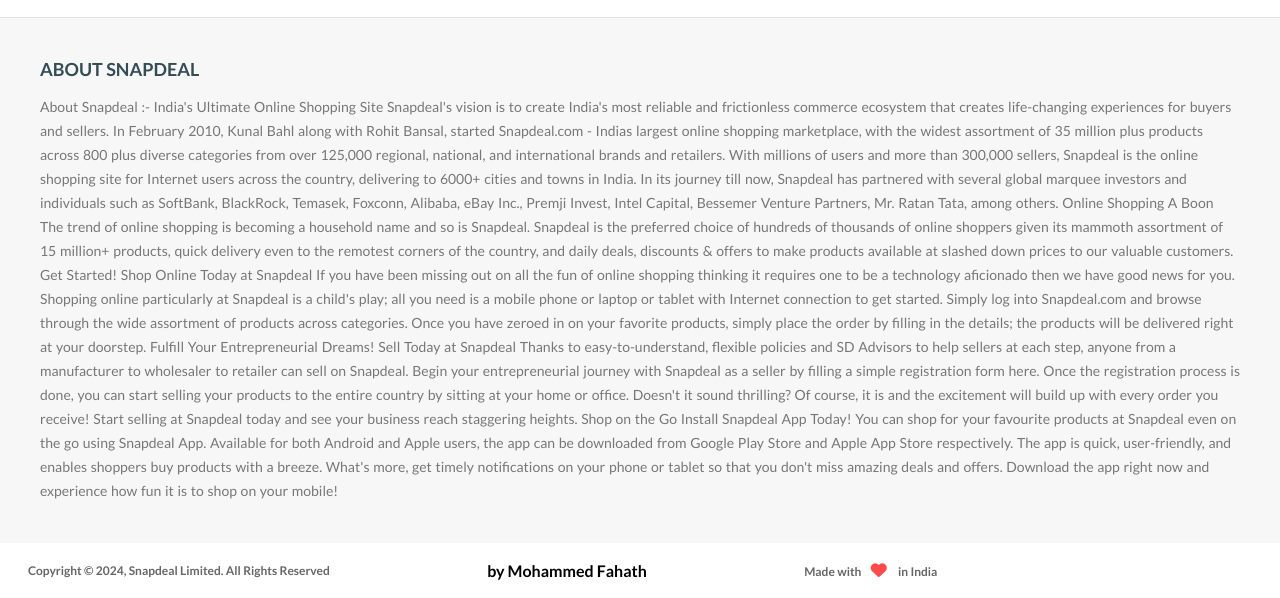
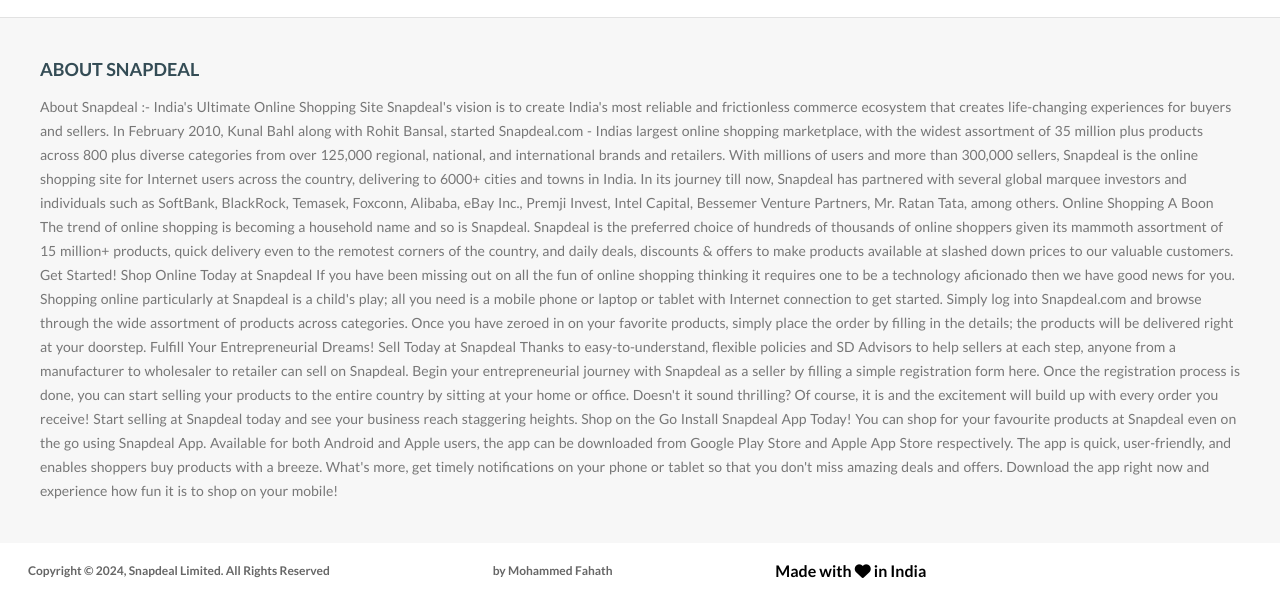
Before and after one commit to fahath-kyz/Snapdeal, a plain HTML site: page index.html in a window 1280 px wide. Shown: the part 3620-4218 px from the top of the page. Drawn offline with Linux system fonts and the light colour scheme.

Commit message:
Update index.html

```diff
--- a/index.html
+++ b/index.html
@@ -929,8 +929,8 @@
     <!-- ----copyright-- -->
     <div class="copyright">
       <h2>Copyright © 2024, Snapdeal Limited. All Rights Reserved</h2>
-      <h4>by Mohammed Fahath</h4>
-      <h3>Made with <i class="fas fa-heart"></i> in India</h3>
+      <h3>by Mohammed Fahath</h3>
+      <h4>Made with <i class="fas fa-heart"></i> in India</h4>
 
       <div class="pay"></div>
       <div class="social"></div>
```
